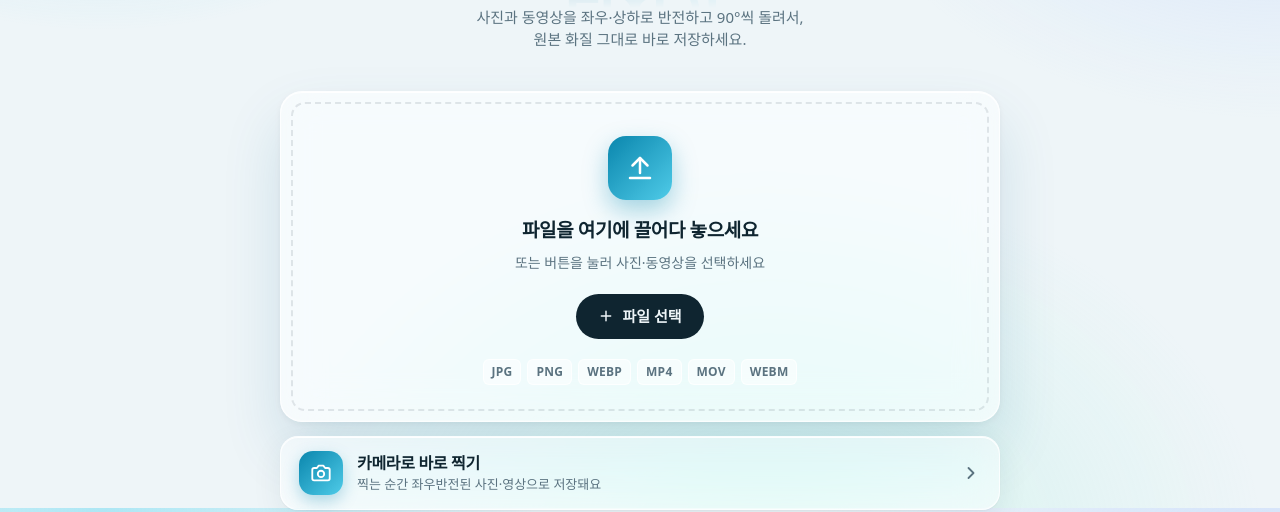
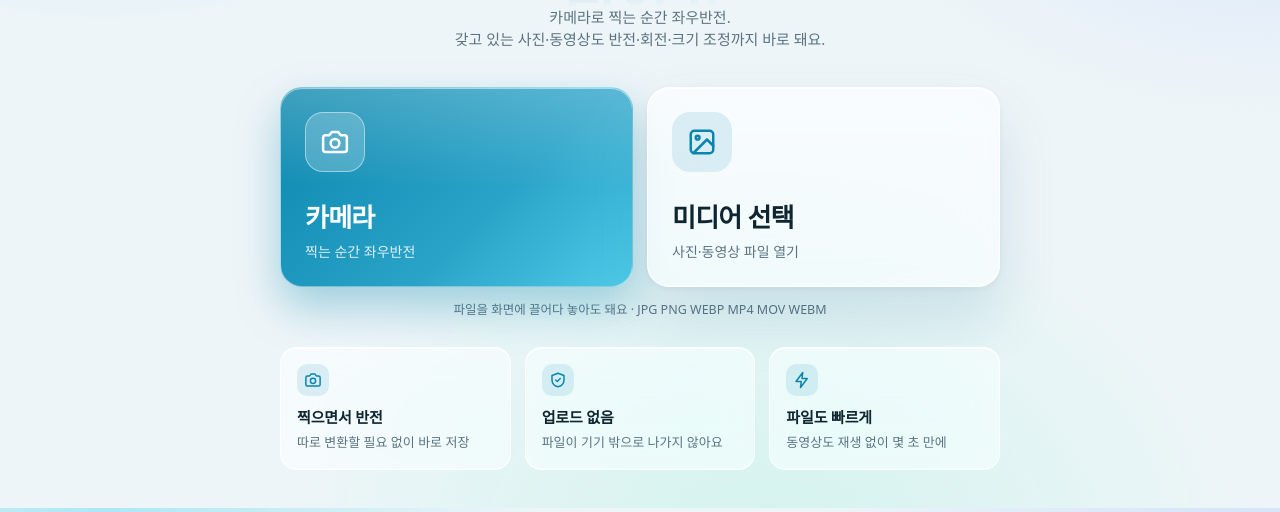
Before and after one commit to jinyanyou/virror, a plain HTML site: page index.html in a window 1280 px wide. Shown: the part 292-804 px from the top of the page. Drawn offline with Linux system fonts and the light colour scheme; a web font is replaced by a local one.

Commit message:
첫 화면을 카메라 / 미디어 선택 두 갈래로 개편
- 카메라 촬영을 주 기능으로: 강조색 카드로 맨 앞에 배치
- 파일 업로드는 '미디어 선택' 카드로 (드래그 앤 드롭은 화면 전체에서 계속 동작)
- 소개 문구·특징 카드를 촬영 중심으로 수정

Co-Authored-By: Claude Opus 5.5 <noreply@anthropic.com>

```diff
--- a/index.html
+++ b/index.html
@@ -180,7 +180,7 @@
             mask-image: linear-gradient(to top, rgba(0,0,0,.35), transparent 70%);
     pointer-events: none;
   }
-  .hero p { color: var(--muted); font-size: clamp(13px, 1.6vw, 15px); margin: 44px auto 32px; max-width: 520px; }
+  .hero p { color: var(--muted); font-size: clamp(13px, 1.6vw, 15px); margin: 44px auto 28px; max-width: 520px; }
 
   .drop {
     display: block;
@@ -191,7 +191,7 @@
     -webkit-backdrop-filter: var(--blur); backdrop-filter: var(--blur);
     border: 1px solid var(--glass-border);
     border-radius: var(--radius);
-    padding: 44px 20px 36px;
+    padding: 28px 20px 24px;
     text-align: center;
     cursor: pointer;
     box-shadow: var(--glass-hi), var(--shadow-lg);
@@ -209,20 +209,20 @@
   .drop:hover::before, .drop.over::before { border-color: var(--accent); background: var(--accent-soft); }
   .drop:focus-within::before { border-color: var(--accent); }
   .drop .icon {
-    width: 64px; height: 64px; margin: 0 auto 16px;
-    border-radius: 18px;
+    width: 48px; height: 48px; margin: 0 auto 12px;
+    border-radius: 14px;
     display: grid; place-items: center;
     background: linear-gradient(135deg, var(--accent), var(--accent-2));
     color: #fff;
     box-shadow: 0 10px 24px rgba(var(--accent-rgb), .35);
   }
-  .drop .icon svg { width: 30px; height: 30px; }
-  .drop strong { display: block; font-size: 19px; letter-spacing: -0.02em; margin-bottom: 6px; position: relative; }
+  .drop .icon svg { width: 24px; height: 24px; }
+  .drop strong { display: block; font-size: 17px; letter-spacing: -0.02em; margin-bottom: 6px; position: relative; }
   .drop .hint { color: var(--muted); font-size: 14px; position: relative; }
   .pill {
     position: relative;
     display: inline-flex; align-items: center; gap: 8px;
-    margin-top: 20px;
+    margin-top: 16px;
     background: var(--text); color: var(--bg);
     font-weight: 600; font-size: 15px;
     padding: 11px 22px; border-radius: 99px;
@@ -469,29 +469,91 @@
 
   /* ── 카메라 ── */
   .cam-open {
-    display: flex; align-items: center; gap: 14px; width: 100%;
-    max-width: 720px; margin: 14px auto 0; padding: 14px 18px;
-    text-align: left; color: var(--text);
+    position: relative; overflow: hidden;
+    display: flex; align-items: center; gap: 18px; width: 100%;
+    max-width: 720px; margin: 0 auto; padding: 26px 26px;
+    text-align: left; color: #fff;
+    background: linear-gradient(135deg, var(--accent), #2aa3c8 60%, var(--accent-2));
+    border: 1px solid rgba(255, 255, 255, .45);
+    border-radius: var(--radius);
+    box-shadow: inset 0 1px 0 rgba(255, 255, 255, .5), 0 20px 44px rgba(var(--accent-rgb), .35);
+    transition: transform .15s ease, box-shadow .2s ease;
+  }
+  .cam-open::before { /* 유리 반사광 */
+    content: ""; position: absolute; left: 0; right: 0; top: 0; height: 50%;
+    background: linear-gradient(rgba(255, 255, 255, .22), rgba(255, 255, 255, 0));
+    pointer-events: none;
+  }
+  .cam-open:hover { box-shadow: inset 0 1px 0 rgba(255, 255, 255, .5), 0 24px 52px rgba(var(--accent-rgb), .45); }
+  .cam-open:hover { transform: translateY(-1px); }
+  .cam-open:active { transform: scale(.99); }
+  .cam-open-ico {
+    position: relative;
+    flex: none; width: 64px; height: 64px; border-radius: 20px;
+    display: grid; place-items: center; color: #fff;
+    background: rgba(255, 255, 255, .2);
+    border: 1px solid rgba(255, 255, 255, .45);
+    box-shadow: inset 0 1px 0 rgba(255, 255, 255, .5);
+  }
+  .cam-open-ico svg { width: 32px; height: 32px; }
+  .cam-open-txt { position: relative; flex: 1; display: flex; flex-direction: column; min-width: 0; gap: 2px; }
+  .cam-open-txt b { font-size: 24px; font-weight: 800; letter-spacing: -0.03em; }
+  .cam-open-txt small { font-size: 14px; color: rgba(255, 255, 255, .85); }
+  .cam-open .chev { position: relative; width: 26px; height: 26px; color: #fff; flex: none; }
+
+  .choices {
+    display: grid; grid-template-columns: 1fr 1fr; gap: 14px;
+    max-width: 720px; margin: 0 auto;
+  }
+  .choice {
+    position: relative; overflow: hidden;
+    display: flex; flex-direction: column; align-items: flex-start; gap: 4px;
+    min-height: 200px; padding: 24px;
+    text-align: left; cursor: pointer; font: inherit;
+    border-radius: var(--radius);
+    transition: transform .15s ease, box-shadow .2s ease, border-color .2s ease;
+  }
+  .choice:hover { transform: translateY(-2px); }
+  .choice:active { transform: scale(.98); }
+  .choice::before { /* 유리 반사광 */
+    content: ""; position: absolute; left: 0; right: 0; top: 0; height: 50%;
+    background: linear-gradient(rgba(255, 255, 255, .22), rgba(255, 255, 255, 0));
+    pointer-events: none;
+  }
+  .choice-ico {
+    position: relative; flex: none;
+    width: 60px; height: 60px; border-radius: 18px; margin-bottom: auto;
+    display: grid; place-items: center;
+  }
+  .choice-ico svg { width: 30px; height: 30px; }
+  .choice b { position: relative; margin-top: 20px; font-size: 26px; font-weight: 800; letter-spacing: -0.03em; }
+  .choice small { position: relative; font-size: 14px; }
+  .cam-choice {
+    color: #fff;
+    background: linear-gradient(135deg, var(--accent), #2aa3c8 60%, var(--accent-2));
+    border: 1px solid rgba(255, 255, 255, .45);
+    box-shadow: inset 0 1px 0 rgba(255, 255, 255, .5), 0 20px 44px rgba(var(--accent-rgb), .35);
+  }
+  .cam-choice .choice-ico { background: rgba(255, 255, 255, .2); border: 1px solid rgba(255, 255, 255, .45); }
+  .cam-choice small { color: rgba(255, 255, 255, .85); }
+  .media-choice {
+    color: var(--text);
     background: var(--panel);
     -webkit-backdrop-filter: var(--blur); backdrop-filter: var(--blur);
     border: 1px solid var(--glass-border);
-    border-radius: 18px;
-    box-shadow: var(--glass-hi), var(--shadow);
-    transition: transform .15s ease;
-  }
-  .cam-open:hover { transform: translateY(-1px); }
-  .cam-open:active { transform: scale(.99); }
-  .cam-open-ico {
-    flex: none; width: 44px; height: 44px; border-radius: 14px;
-    display: grid; place-items: center; color: #fff;
-    background: linear-gradient(135deg, var(--accent), var(--accent-2));
-    box-shadow: 0 6px 16px rgba(var(--accent-rgb), .3);
-  }
-  .cam-open-ico svg { width: 22px; height: 22px; }
-  .cam-open-txt { flex: 1; display: flex; flex-direction: column; min-width: 0; }
-  .cam-open-txt b { font-size: 16px; letter-spacing: -0.02em; }
-  .cam-open-txt small { font-size: 13px; color: var(--muted); }
-  .cam-open .chev { width: 20px; height: 20px; color: var(--muted); flex: none; }
+    box-shadow: var(--glass-hi), var(--shadow-lg);
+  }
+  .media-choice .choice-ico { background: var(--accent-soft); color: var(--accent); }
+  .media-choice small { color: var(--muted); }
+  .media-choice.over { border-color: var(--accent); box-shadow: 0 0 0 3px rgba(var(--accent-rgb), .25), var(--shadow-lg); }
+  .choices-hint { text-align: center; font-size: 12.5px; color: var(--muted); margin: 14px 0 0; }
+
+  .or {
+    display: flex; align-items: center; gap: 12px;
+    max-width: 720px; margin: 22px auto 14px;
+    font-size: 13px; font-weight: 600; color: var(--muted);
+  }
+  .or::before, .or::after { content: ""; flex: 1; height: 1px; background: var(--line); }
 
   .cam {
     position: fixed; inset: 0; z-index: 60;
@@ -601,6 +663,17 @@
     .formula .term svg { display: none; }
     .chips { gap: 4px; }
     .chips span { padding: 3px 6px; font-size: 11px; }
+    .choices { gap: 10px; }
+    .choice { min-height: 168px; padding: 18px; }
+    .choice-ico { width: 48px; height: 48px; border-radius: 14px; }
+    .choice-ico svg { width: 24px; height: 24px; }
+    .choice b { font-size: 21px; margin-top: 16px; }
+    .choice small { font-size: 12.5px; }
+    .cam-open { padding: 20px 18px; gap: 14px; }
+    .cam-open-ico { width: 52px; height: 52px; border-radius: 16px; }
+    .cam-open-ico svg { width: 26px; height: 26px; }
+    .cam-open-txt b { font-size: 20px; }
+    .cam-open-txt small { font-size: 12.5px; }
     .drop { padding-left: 14px; padding-right: 14px; }
   }
 </style>
@@ -643,43 +716,40 @@
   <section id="landing">
     <div class="hero">
       <h1>보이는 그대로,<br><span class="mirror-word" data-text="뒤집기"><span>뒤집기</span></span></h1>
-      <p><span class="line">사진과 동영상을 <span class="nowrap">좌우·상하로</span> 반전하고 <span class="nowrap">90°씩</span> 돌려서,</span> <span class="line">원본 화질 그대로 바로 저장하세요.</span></p>
+      <p><span class="line">카메라로 찍는 순간 좌우반전.</span> <span class="line">갖고 있는 사진·동영상도 <span class="nowrap">반전·회전·크기 조정</span>까지 바로 돼요.</span></p>
     </div>
 
-    <label class="drop" id="drop">
-      <input type="file" id="file" accept="image/*,video/*" hidden>
-      <div class="icon">
-        <svg viewBox="0 0 24 24" fill="none" stroke="currentColor" stroke-width="2" stroke-linecap="round" stroke-linejoin="round"><path d="M12 16V4"/><path d="m6 10 6-6 6 6"/><path d="M4 20h16"/></svg>
+    <div class="choices">
+      <button class="choice cam-choice" id="camOpen" type="button">
+        <span class="choice-ico">
+          <svg viewBox="0 0 24 24" fill="none" stroke="currentColor" stroke-width="2" stroke-linecap="round" stroke-linejoin="round"><path d="M14.5 4h-5L7.5 6.5H4.5a2 2 0 0 0-2 2V18a2 2 0 0 0 2 2h15a2 2 0 0 0 2-2V8.5a2 2 0 0 0-2-2h-3z"/><circle cx="12" cy="13" r="3.5"/></svg>
+        </span>
+        <b>카메라</b>
+        <small>찍는 순간 좌우반전</small>
+      </button>
+      <label class="choice media-choice" id="drop">
+        <input type="file" id="file" accept="image/*,video/*" hidden>
+        <span class="choice-ico">
+          <svg viewBox="0 0 24 24" fill="none" stroke="currentColor" stroke-width="2" stroke-linecap="round" stroke-linejoin="round"><rect x="3" y="3" width="18" height="18" rx="3"/><circle cx="8.5" cy="8.5" r="1.5"/><path d="m21 15-5-5L5 21"/></svg>
+        </span>
+        <b>미디어 선택</b>
+        <small>사진·동영상 파일 열기</small>
+      </label>
+    </div>
+    <p class="choices-hint"><span class="line">파일을 화면에 끌어다 놓아도 돼요</span> <span class="line">· JPG PNG WEBP MP4 MOV WEBM</span></p>
+
+    <div class="features">
+      <div class="feature">
+        <div class="fi"><svg viewBox="0 0 24 24" fill="none" stroke="currentColor" stroke-width="2" stroke-linecap="round" stroke-linejoin="round"><path d="M14.5 4h-5L7.5 6.5H4.5a2 2 0 0 0-2 2V18a2 2 0 0 0 2 2h15a2 2 0 0 0 2-2V8.5a2 2 0 0 0-2-2h-3z"/><circle cx="12" cy="13" r="3.5"/></svg></div>
+        <div><b>찍으면서 반전</b><small>따로 변환할 필요 없이 바로 저장</small></div>
       </div>
-      <strong>파일을 여기에 끌어다 놓으세요</strong>
-      <span class="hint">또는 버튼을 눌러 <span class="nowrap">사진·동영상을</span> 선택하세요</span><br>
-      <span class="pill">
-        <svg width="16" height="16" viewBox="0 0 24 24" fill="none" stroke="currentColor" stroke-width="2.2" stroke-linecap="round"><path d="M12 5v14M5 12h14"/></svg>
-        파일 선택
-      </span>
-      <div class="chips"><span>JPG</span><span>PNG</span><span>WEBP</span><span>MP4</span><span>MOV</span><span>WEBM</span></div>
-    </label>
-
-    <button class="cam-open" id="camOpen" type="button">
-      <span class="cam-open-ico">
-        <svg viewBox="0 0 24 24" fill="none" stroke="currentColor" stroke-width="2" stroke-linecap="round" stroke-linejoin="round"><path d="M14.5 4h-5L7.5 6.5H4.5a2 2 0 0 0-2 2V18a2 2 0 0 0 2 2h15a2 2 0 0 0 2-2V8.5a2 2 0 0 0-2-2h-3z"/><circle cx="12" cy="13" r="3.5"/></svg>
-      </span>
-      <span class="cam-open-txt"><b>카메라로 바로 찍기</b><small>찍는 순간 좌우반전된 사진·영상으로 저장돼요</small></span>
-      <svg class="chev" viewBox="0 0 24 24" fill="none" stroke="currentColor" stroke-width="2.2" stroke-linecap="round" stroke-linejoin="round"><path d="m9 6 6 6-6 6"/></svg>
-    </button>
-
-    <div class="features">
       <div class="feature">
         <div class="fi"><svg viewBox="0 0 24 24" fill="none" stroke="currentColor" stroke-width="2" stroke-linecap="round" stroke-linejoin="round"><path d="M12 3 4 6v6c0 4.5 3.4 8.3 8 9 4.6-.7 8-4.5 8-9V6z"/><path d="m9 12 2 2 4-4"/></svg></div>
         <div><b>업로드 없음</b><small>파일이 기기 밖으로 나가지 않아요</small></div>
       </div>
       <div class="feature">
         <div class="fi"><svg viewBox="0 0 24 24" fill="none" stroke="currentColor" stroke-width="2" stroke-linecap="round" stroke-linejoin="round"><path d="M13 2 4 14h7l-1 8 9-12h-7z"/></svg></div>
-        <div><b>빠른 변환</b><small>동영상도 재생 없이 몇 초 만에</small></div>
-      </div>
-      <div class="feature">
-        <div class="fi"><svg viewBox="0 0 24 24" fill="none" stroke="currentColor" stroke-width="2" stroke-linecap="round" stroke-linejoin="round"><rect x="3" y="5" width="18" height="14" rx="2"/><path d="M7 5v14M17 5v14M3 12h4M17 12h4"/></svg></div>
-        <div><b>원본 그대로</b><small>해상도와 소리를 유지해요</small></div>
+        <div><b>파일도 빠르게</b><small>동영상도 재생 없이 몇 초 만에</small></div>
       </div>
     </div>
   </section>
```
